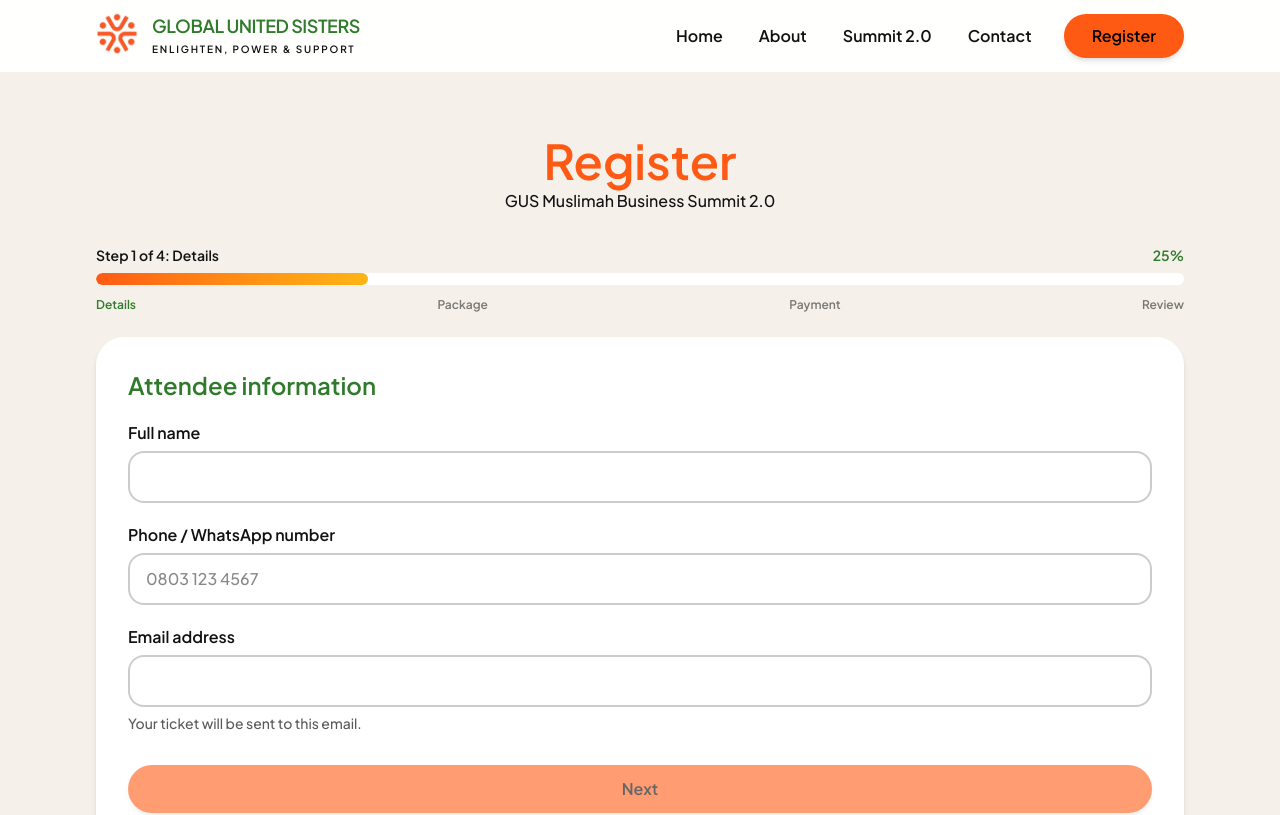
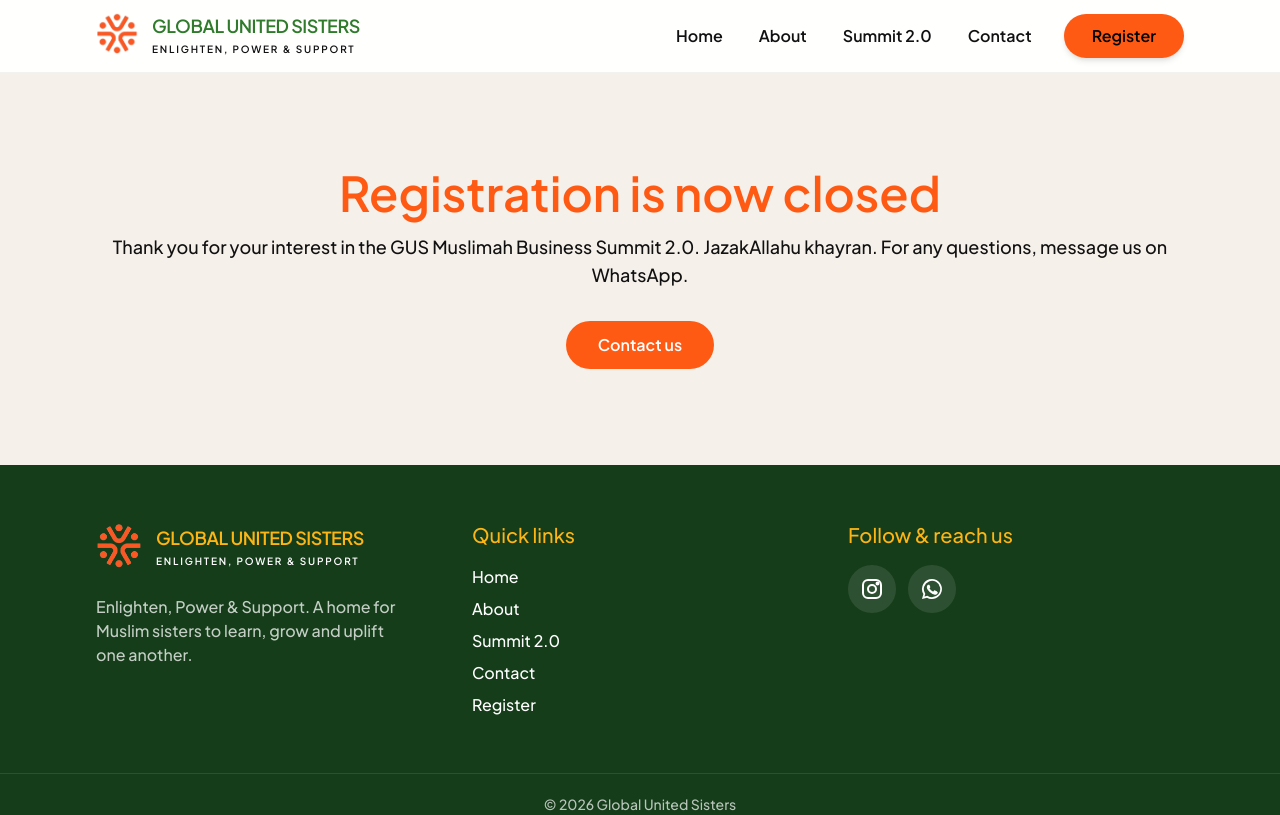
Before and after one commit to iqrapay2025-dot/gus-summit, a React (Vite) app: page /register in a window 1280 px wide. Shown: the top 815 px of the page. Built offline with nearby package versions, Linux system fonts and the light colour scheme; a web font is replaced by a local one.

Commit message:
closed the registeration

```diff
--- a/src/data.ts
+++ b/src/data.ts
@@ -19,6 +19,9 @@ import {
 
 export const SUBMIT_URL =
   "https://script.google.com/macros/s/AKfycbxXgTMU6ciptJza5osd32zpoy2EdLPwNJTtUQqH7eXDoQM3SlS2TW1g_Nzn9YXU8anY/exec"
+
+// Set to true to reopen registration (also set REGISTRATION_OPEN = true in the Apps Script and redeploy it)
+export const REGISTRATION_OPEN = false
 
 export const EVENT = {
   name: "GUS Muslimah Business Summit 2.0",
--- a/src/pages/Register.tsx
+++ b/src/pages/Register.tsx
@@ -11,6 +11,8 @@ import {
 import { Container, Button } from "../components/ui"
 import {
   SUBMIT_URL,
+  REGISTRATION_OPEN,
+  CONTACT,
   PACKAGES,
   BANK,
   DRINKS,
@@ -179,7 +181,7 @@ function RadioCard({
   )
 }
 
-export default function Register() {
+function RegisterForm() {
   const nav = useNavigate()
   const [params] = useSearchParams()
   const pre = params.get("package")
@@ -873,3 +875,30 @@ export default function Register() {
     </section>
   )
 }
+
+export default function Register() {
+  if (!REGISTRATION_OPEN) {
+    return (
+      <section className="bg-gus-cream py-16 sm:py-24">
+        <Container className="max-w-2xl text-center">
+          <h1 className="font-display text-3xl font-semibold text-gus-orange sm:text-5xl">
+            Registration is now closed
+          </h1>
+          <p className="mt-4 text-lg">
+            Thank you for your interest in the GUS Muslimah Business Summit 2.0.
+            JazakAllahu khayran. For any questions, message us on WhatsApp.
+          </p>
+          <a
+            href={CONTACT.whatsapp}
+            target="_blank"
+            rel="noreferrer"
+            className="mt-8 inline-flex min-h-12 items-center justify-center rounded-full bg-gus-orange px-8 font-display font-semibold text-white"
+          >
+            Contact us
+          </a>
+        </Container>
+      </section>
+    )
+  }
+  return <RegisterForm />
+}
```
